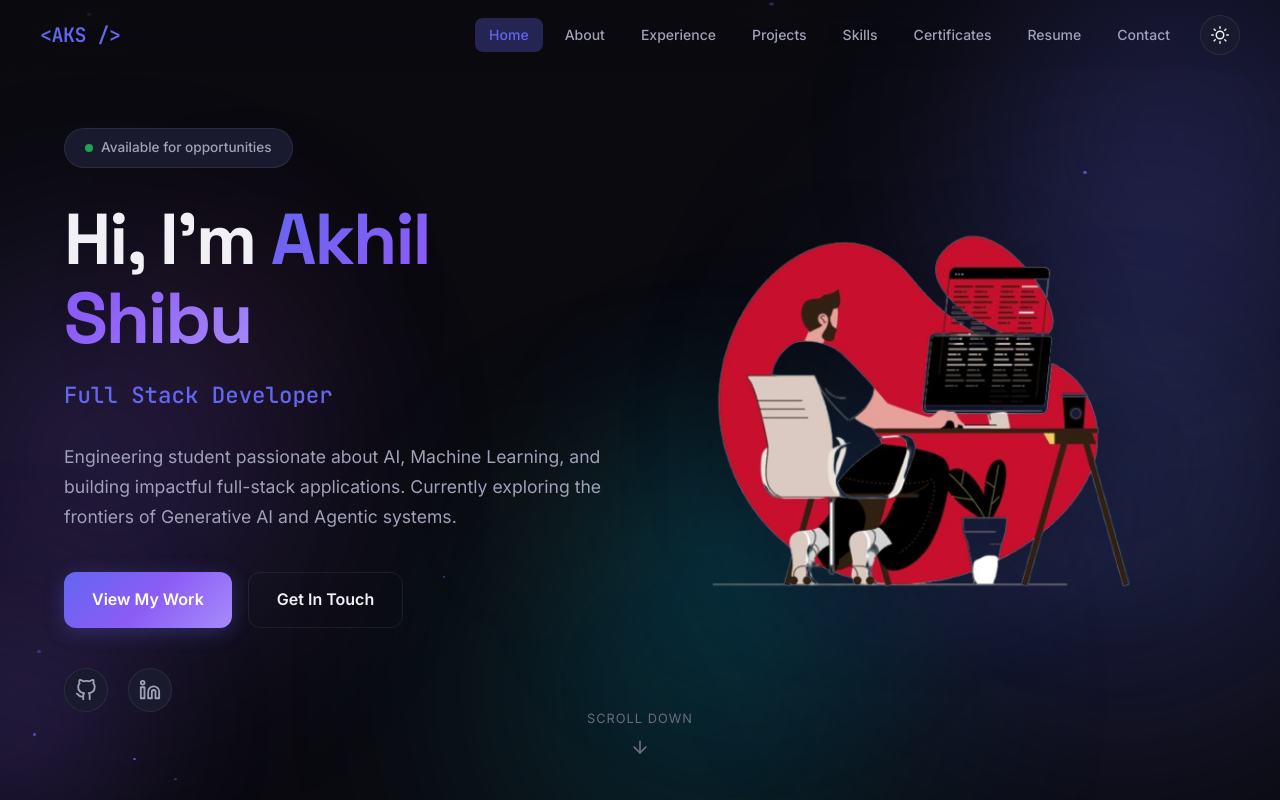
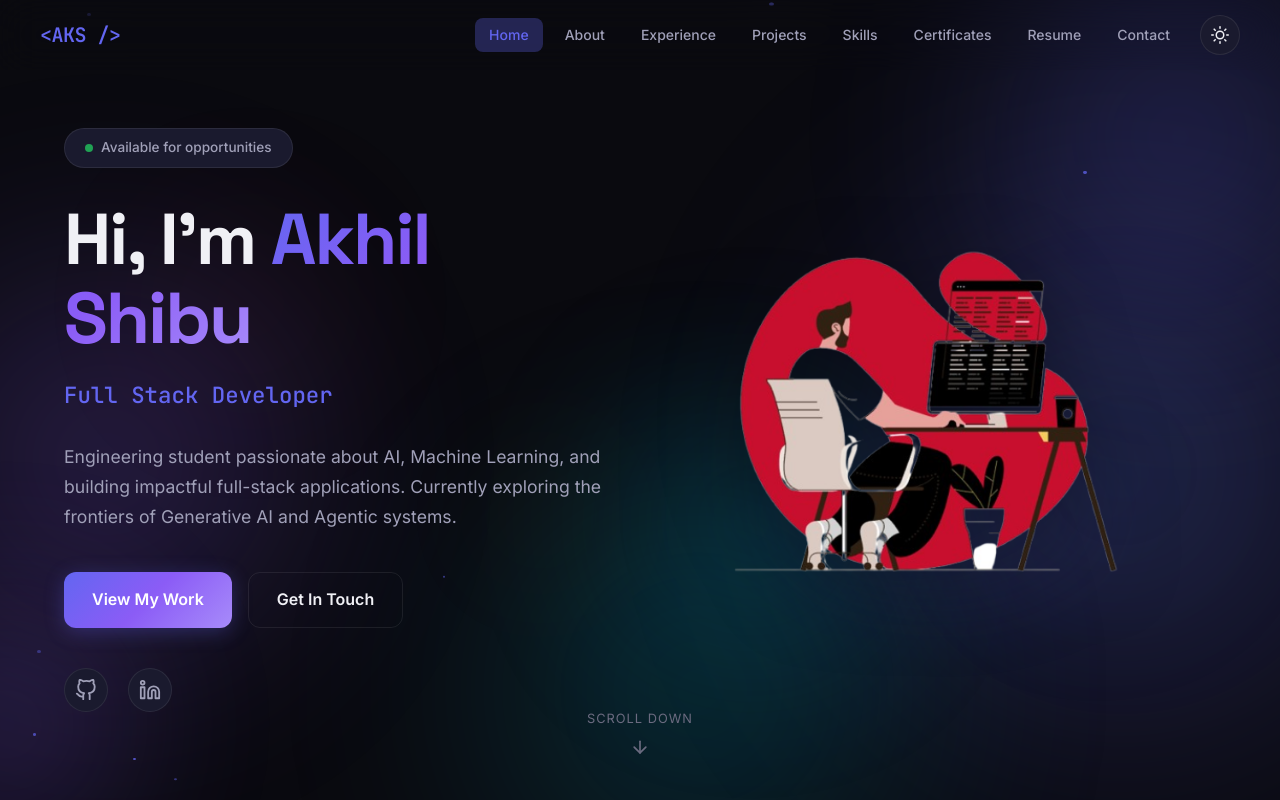
Before and after one commit to Hydra404coder/Portfolionew, a React (Vite) app: page / in a window 1280 px wide. Shown: the top 800 px of the page. Built offline with nearby package versions, Linux system fonts and the light colour scheme.

Commit message:
Adjust hero image size so title fits on one line

```diff
--- a/src/styles/index.css
+++ b/src/styles/index.css
@@ -592,7 +592,7 @@ code {
   align-items: center;
   justify-content: center;
   position: relative;
-  max-width: 620px;
+  max-width: 540px;
 }
 
 .hero-image-wrapper {
@@ -602,7 +602,7 @@ code {
 
 .hero-image {
   width: 100%;
-  max-width: 580px;
+  max-width: 500px;
   height: auto;
   object-fit: contain;
   filter: drop-shadow(0 20px 40px rgba(0, 0, 0, 0.3));
```
